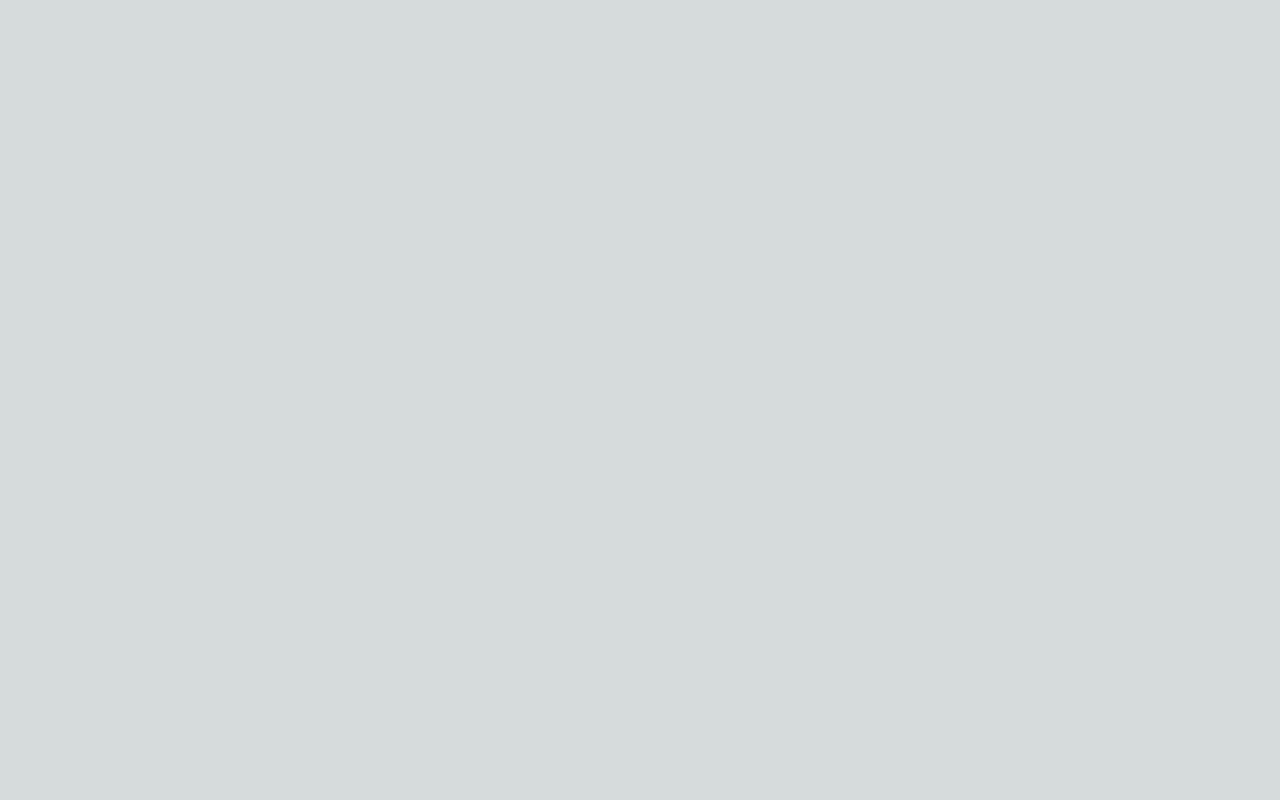
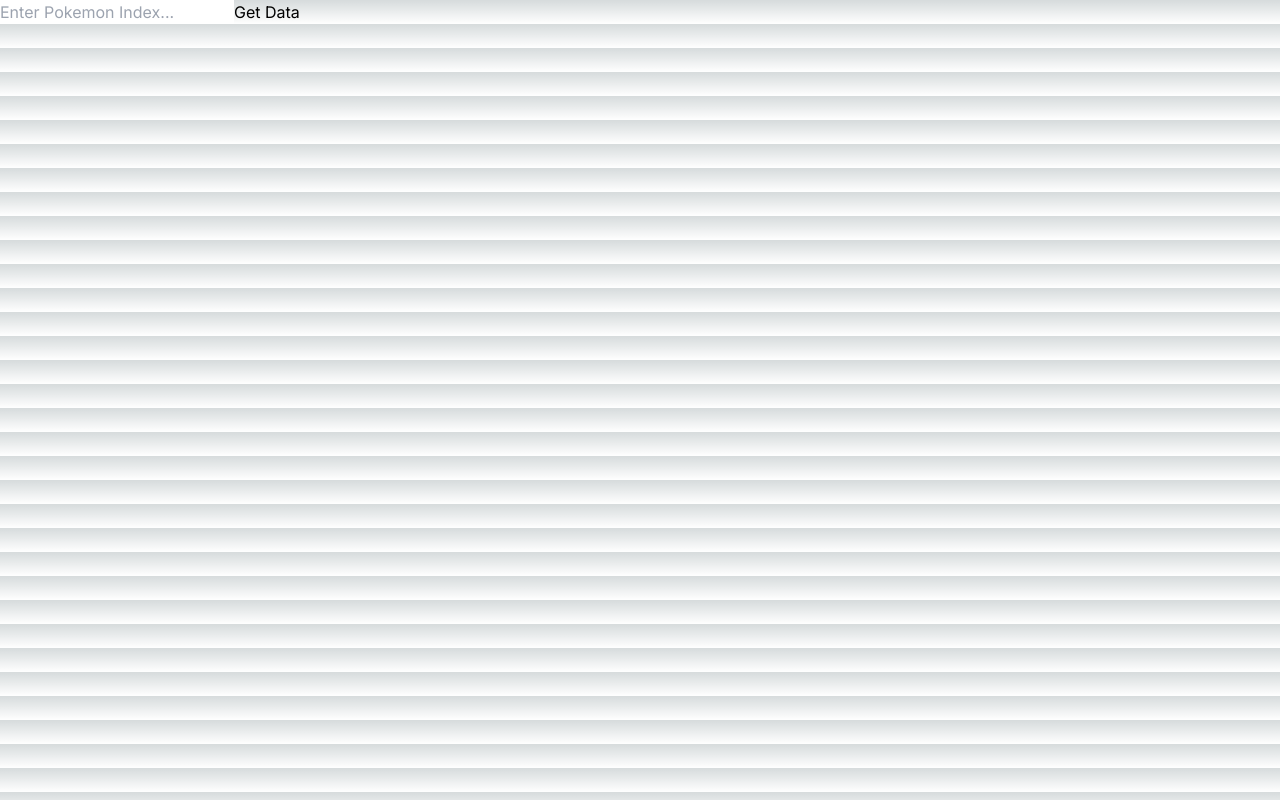
Before and after one commit to erthium/site-about-pokes, a Next.js app: page / in a window 1280 px wide. Built offline with nearby package versions, Linux system fonts and the light colour scheme.

Commit message:
Create a basic site for searching poke and getting data from api

```diff
--- /dev/null
+++ b/components/PokeData.tsx
@@ -0,0 +1,27 @@
+import React from 'react';
+
+export interface PokeDataProps {
+  name: string;
+  imageUrl: string;
+  abilities: string[];
+  abilityDefs: string[];
+}
+
+const PokeData: React.FC<PokeDataProps> = ({ name, imageUrl, abilities, abilityDefs }) => {
+  return (
+    <div>
+      <h2>{name}</h2>
+      <img src={imageUrl} alt={name}/>
+      <h3>Abilities and Definitions</h3>
+      <ul>
+        {abilities.map((ability, index) => (
+          <li key={index}>
+            {ability} - {abilityDefs[index]}
+          </li>
+        ))}
+      </ul>
+    </div>
+  );
+};
+
+export default PokeData;
--- /dev/null
+++ b/components/PokemonSearch.tsx
@@ -0,0 +1,44 @@
+'use client';
+
+import React, { useEffect, useState } from 'react';
+import SearchBar from './SearchBar';
+import PokeData, { PokeDataProps } from './PokeData';
+import { PokeApiService } from '../services/pokeApiService';
+
+const PokemonSearch: React.FC = () => {
+    const [pokemonData, setPokemonData] = useState<PokeDataProps | null>();
+
+    const onIndexChangedEvent = (index: string) => {
+        try{
+            const pokeIndex: number = parseInt(index);
+            console.log(pokeIndex);
+            getPokemonData(pokeIndex);
+        }
+        catch(e){
+            console.log(e);
+        }
+    };
+
+    const getPokemonData = async (index: number) => {
+        const pokeName: string = await PokeApiService.getPokeName(index);
+        const pokeImageUrl: string = await PokeApiService.getPokeImage(pokeName);
+        const pokeAbilities: string[] = await PokeApiService.getPokeAbilities(index);
+        const pokeAbilityDefs: string[] = await PokeApiService.getPokeAbilityDefs(index);
+        const pokeData: PokeDataProps = {
+            name: pokeName,
+            imageUrl: pokeImageUrl,
+            abilities: pokeAbilities,
+            abilityDefs: pokeAbilityDefs
+        };
+        setPokemonData(pokeData);
+    }
+
+    return(
+        <div>
+            <SearchBar onIndexChange={onIndexChangedEvent} />
+            {pokemonData && <PokeData {...pokemonData}/>}
+        </div>
+    )
+};
+
+export default PokemonSearch;
--- /dev/null
+++ b/components/SearchBar.tsx
@@ -0,0 +1,30 @@
+import React, { useState, ChangeEvent } from 'react';
+
+interface SearchBarProps {
+  onIndexChange: (index: string) => void;
+}
+
+const SearchBar: React.FC<SearchBarProps> = ({ onIndexChange }) => {
+  const [index, setIndex] = useState<string>('');
+
+  const handleInputChange = (e: ChangeEvent<HTMLInputElement>) => {
+    setIndex(e.target.value);
+  };
+
+  const handleButtonClick = () => {
+    onIndexChange(index);
+  };
+
+  return (
+    <div>
+      <input type="text"
+            value={index}
+            placeholder='Enter Pokemon Index...'
+            style={{color: 'red'}}
+            onChange={handleInputChange} />
+      <button onClick={handleButtonClick}>Get Data</button>
+    </div>
+  );
+};
+
+export default SearchBar;
--- a/src/app/page.tsx
+++ b/src/app/page.tsx
@@ -3,7 +3,7 @@ import PokemonSearch from "../../components/PokemonSearch";
 export default function Home() {
   return (
     <main>
-
+      <PokemonSearch/>
     </main>
   );
 }
```
